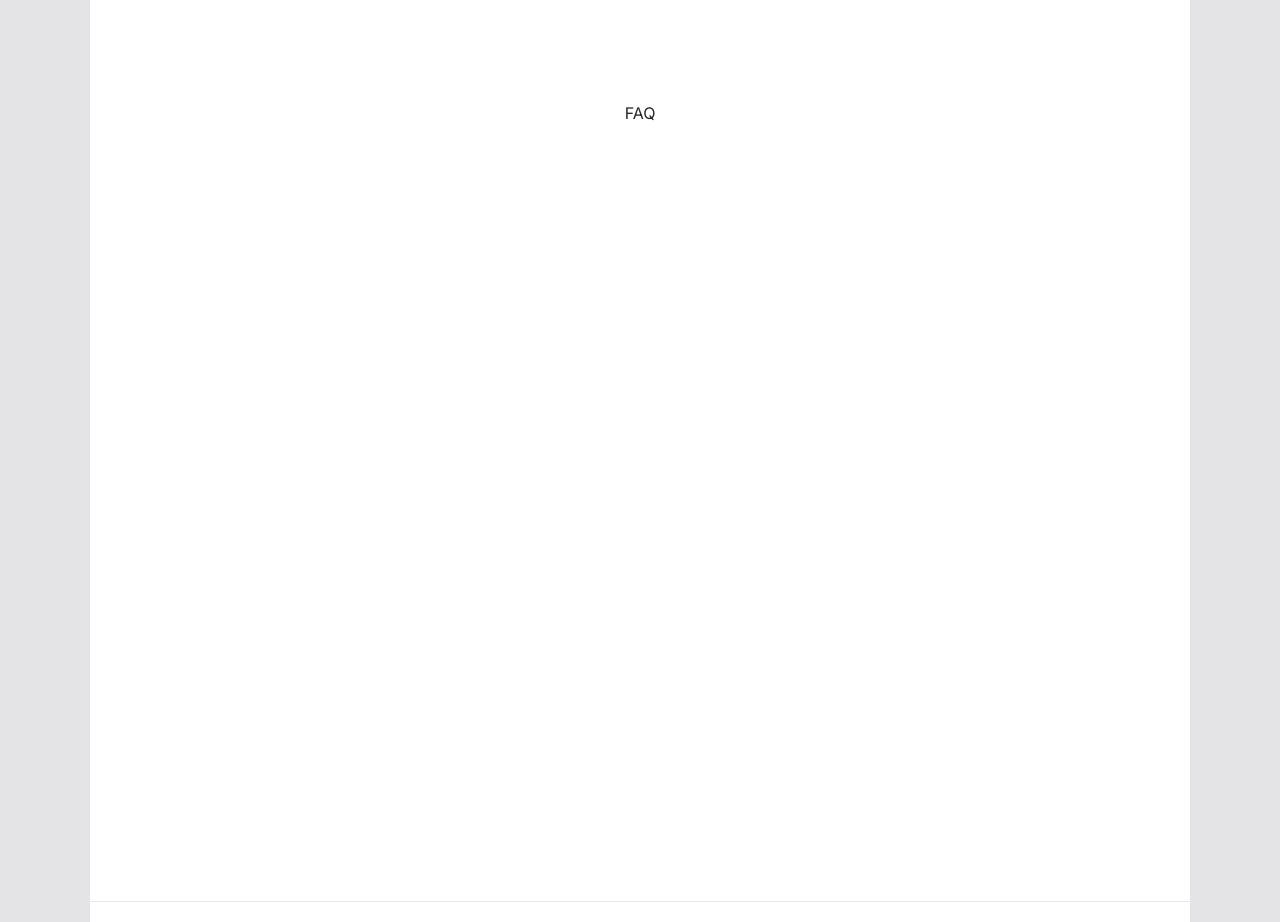
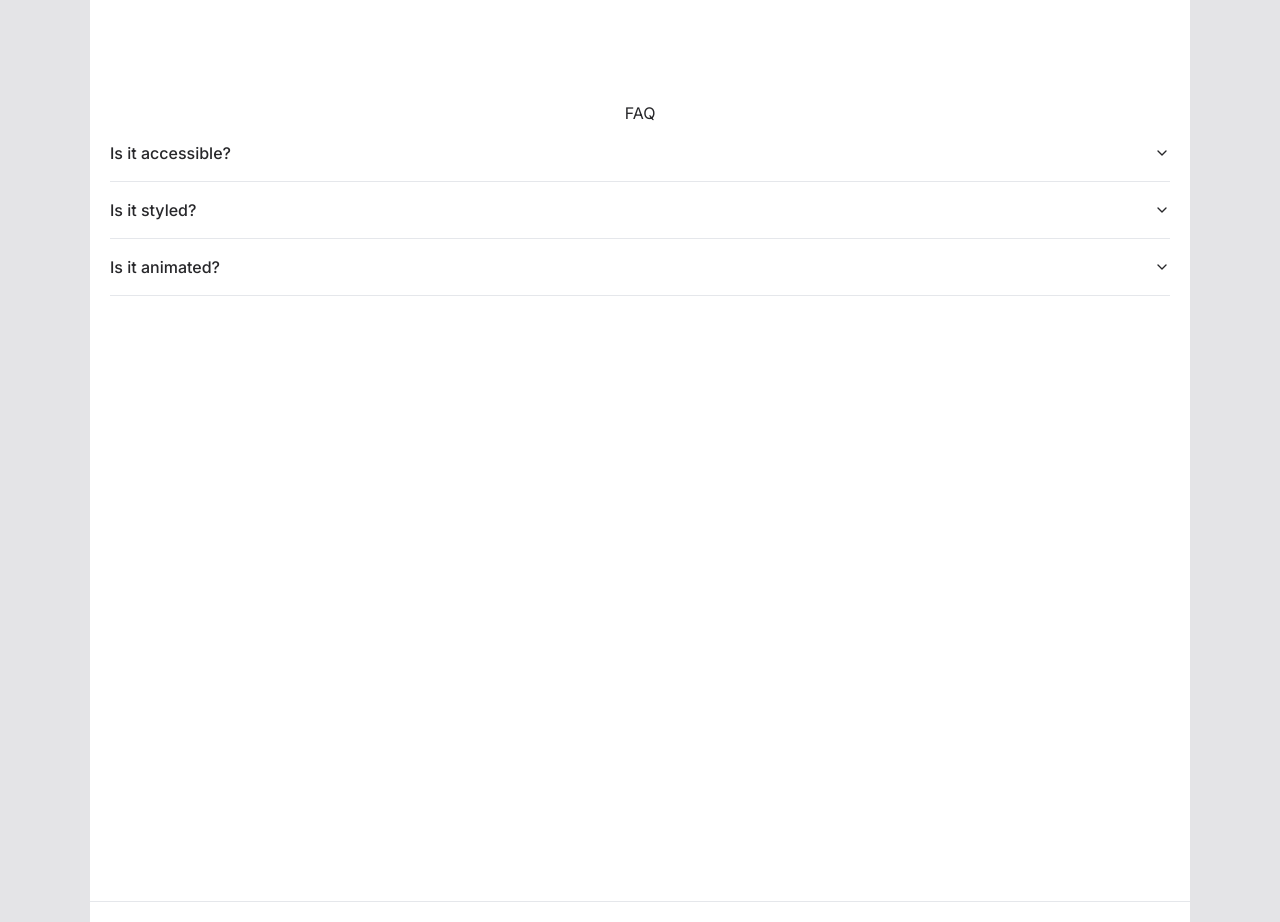
Before and after one commit to NastasiaKarpenko/the-little-duke-theatre, a Next.js app: page / in a window 1280 px wide. Shown: the part 2020-2942 px from the top of the page. Built offline with nearby package versions, Linux system fonts and the light colour scheme.

Commit message:
added FAQ section to home page

```diff
--- a/package.json
+++ b/package.json
@@ -9,11 +9,17 @@
     "lint": "next lint"
   },
   "dependencies": {
+    "@radix-ui/react-accordion": "^1.2.0",
     "@syncfusion/ej2-react-schedule": "^26.1.39",
+    "class-variance-authority": "^0.7.0",
+    "clsx": "^2.1.1",
     "formik": "^2.4.6",
+    "lucide-react": "^0.408.0",
     "next": "14.2.4",
     "react": "^18",
     "react-dom": "^18",
+    "tailwind-merge": "^2.4.0",
+    "tailwindcss-animate": "^1.0.7",
     "yup": "^1.4.0"
   },
   "devDependencies": {
--- a/src/app/page.js
+++ b/src/app/page.js
@@ -10,7 +10,7 @@
      <p className="max-w-[750px] mx-auto leading-8">Lorem Ipsum is simply dummy text of the printing and typesetting industry. Lorem Ipsum has been the industry's standard dummy text ever since the 1500s, when an unknown printer took a galley of type and scrambled it to make a type specimen book. It has survived not only five centuries, but also the leap into electronic typesetting, remaining essentially unchanged. It was popularised in the 1960s with the release of Letraset sheets containing Lorem Ipsum passages, and more recently with desktop publishing software like Aldus PageMaker including versions of Lorem Ipsum.</p>
     <Hero />
     <Classes />
-    <FAQ/>
+    <FAQ />
     </main>
   );
 }
--- a/src/components/FAQ.js
+++ b/src/components/FAQ.js
@@ -1,10 +1,38 @@
+import {
+    Accordion,
+    AccordionContent,
+    AccordionItem,
+    AccordionTrigger,
+  } from "@/components/ui/accordion"
 
 
 function FAQ(){
     return (
     <div className="bg-white flex flex-col min-h-screen">
         <h1>FAQ</h1>
-    {/* Відповідь на найбільш поширені питання */}
+
+    <Accordion type="single" collapsible className="w-full">
+      <AccordionItem value="item-1">
+        <AccordionTrigger>Is it accessible?</AccordionTrigger>
+        <AccordionContent>
+          Yes. It adheres to the WAI-ARIA design pattern.
+        </AccordionContent>
+      </AccordionItem>
+      <AccordionItem value="item-2">
+        <AccordionTrigger>Is it styled?</AccordionTrigger>
+        <AccordionContent>
+          Yes. It comes with default styles that matches the other
+          components&apos; aesthetic.
+        </AccordionContent>
+      </AccordionItem>
+      <AccordionItem value="item-3">
+        <AccordionTrigger>Is it animated?</AccordionTrigger>
+        <AccordionContent>
+          Yes. It&apos;s animated by default, but you can disable it if you
+          prefer.
+        </AccordionContent>
+      </AccordionItem>
+    </Accordion>
     </div>
 );
 }
--- /dev/null
+++ b/src/components/ui/accordion.jsx
@@ -0,0 +1,43 @@
+"use client"
+
+import * as React from "react"
+import * as AccordionPrimitive from "@radix-ui/react-accordion"
+import { ChevronDown } from "lucide-react"
+
+import { cn } from "@/lib/utils"
+
+const Accordion = AccordionPrimitive.Root
+
+const AccordionItem = React.forwardRef(({ className, ...props }, ref) => (
+  <AccordionPrimitive.Item ref={ref} className={cn("border-b", className)} {...props} />
+))
+AccordionItem.displayName = "AccordionItem"
+
+const AccordionTrigger = React.forwardRef(({ className, children, ...props }, ref) => (
+  <AccordionPrimitive.Header className="flex">
+    <AccordionPrimitive.Trigger
+      ref={ref}
+      className={cn(
+        "flex flex-1 items-center justify-between py-4 font-medium transition-all hover:underline [&[data-state=open]>svg]:rotate-180",
+        className
+      )}
+      {...props}>
+      {children}
+      <ChevronDown className="h-4 w-4 shrink-0 transition-transform duration-200" />
+    </AccordionPrimitive.Trigger>
+  </AccordionPrimitive.Header>
+))
+AccordionTrigger.displayName = AccordionPrimitive.Trigger.displayName
+
+const AccordionContent = React.forwardRef(({ className, children, ...props }, ref) => (
+  <AccordionPrimitive.Content
+    ref={ref}
+    className="overflow-hidden text-sm transition-all data-[state=closed]:animate-accordion-up data-[state=open]:animate-accordion-down"
+    {...props}>
+    <div className={cn("pb-4 pt-0", className)}>{children}</div>
+  </AccordionPrimitive.Content>
+))
+
+AccordionContent.displayName = AccordionPrimitive.Content.displayName
+
+export { Accordion, AccordionItem, AccordionTrigger, AccordionContent }
--- a/tailwind.config.js
+++ b/tailwind.config.js
@@ -1,11 +1,20 @@
 /** @type {import('tailwindcss').Config} */
 module.exports = {
+  darkMode: ["class"],
   content: [
     "./src/pages/**/*.{js,ts,jsx,tsx,mdx}",
     "./src/components/**/*.{js,ts,jsx,tsx,mdx}",
     "./src/app/**/*.{js,ts,jsx,tsx,mdx}",
   ],
+  prefix: "",
   theme: {
+    container: {
+      center: true,
+      padding: "2rem",
+      screens: {
+        "2xl": "1400px",
+      },
+    },
     extend: {
       backgroundImage: {
         "gradient-radial": "radial-gradient(var(--tw-gradient-stops))",
@@ -14,5 +23,5 @@
       },
     },
   },
-  plugins: [],
-};
+  plugins: [require("tailwindcss-animate")],
+}
```
Also changed, not shown: components.json (added), 1 other file (tests, documents, lock files or other folders).
